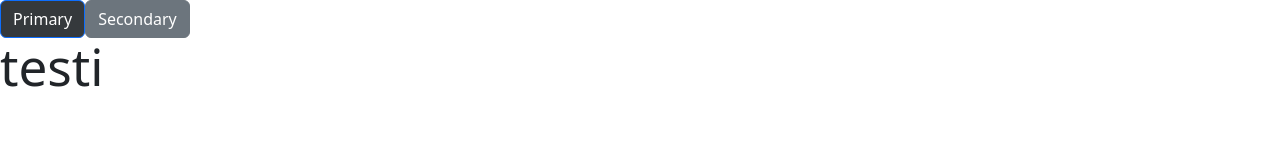
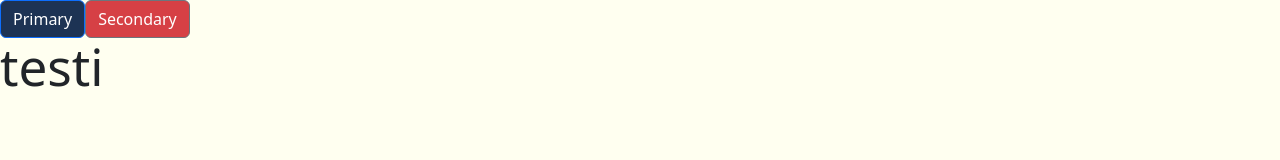
Before and after one commit to majim3/portfolio, a React (Vite) app: page / in a window 1280 px wide. Shown: the top 160 px of the page. Built offline with nearby package versions, Linux system fonts and the light colour scheme.

Commit message:
colors changed

```diff
--- a/src/App.css
+++ b/src/App.css
@@ -1,5 +1,9 @@
 .btn-primary {
-  background-color: #35393C ;
+  background-color: #1D3354;
+}
+
+.btn-secondary {
+  background-color: #D64045;
 }
 
 section {
@@ -10,3 +14,7 @@ section {
   justify-content: space-between;
   padding: 50px;
 }
+
+body {
+  background-color: ivory;
+}
--- a/src/components/ImageComponent.css
+++ b/src/components/ImageComponent.css
@@ -13,9 +13,10 @@
 .image-container .half {
   width: 100%;
   margin-right: 20px;
+  background-color: #B4B8AB;
 }
 
-.image-container  img {
+.image-container img {
   width: 100%;
   height: auto;
   border-radius: 8px;
--- a/src/components/VideoComponent.css
+++ b/src/components/VideoComponent.css
@@ -1,9 +1,27 @@
 .hidden {
   opacity: 0;
 }
+
+body, html {
+  margin: 0;
+  padding: 0;
+  overflow-x: hidden;
+}
+
 .video-container {
+  position: relative;
   width: 100%;
-  max-height: 100vh;
+  height: 100vh;
   align-items: center;
-  padding: 15px;
+  display: flex;
+  justify-content: center;
+  padding: 25px;
+  overflow: hidden;
 }
+
+video {
+  width: auto;
+  height: 100%;
+  transform-origin: center;
+  transition: transform 0.1s ease-out;
+}
--- a/src/components/VideoComponent.jsx
+++ b/src/components/VideoComponent.jsx
@@ -1,9 +1,12 @@
+import { useState } from 'react'
 import '../App.css'
 import 'animate.css'
 import { useInView } from 'react-intersection-observer'
 import './VideoComponent.css'
 
+
 function VideoComponent({src}) {
+
 
   const { ref, inView } = useInView ({
     triggerOnce: true,
@@ -13,8 +16,8 @@ function VideoComponent({src}) {
   return (
 
     <div>
-      <section ref={ref} className={`element ${inView ? 'animate__animated animate__zoomIn' : 'hidden'} `}>
-        <video className='video-container ' autoPlay muted loop>
+      <section ref={ref} className={`element ${inView ? 'animate__animated animate__fadeIn' : 'hidden'} `}>
+        <video className='video-container ' autoPlay muted loop >
           <source src={src} type="video/mp4" />
           Your browser does not support the video tag
         </video>
```
Also changed, not shown: 1 other file (tests, documents, lock files or other folders).
